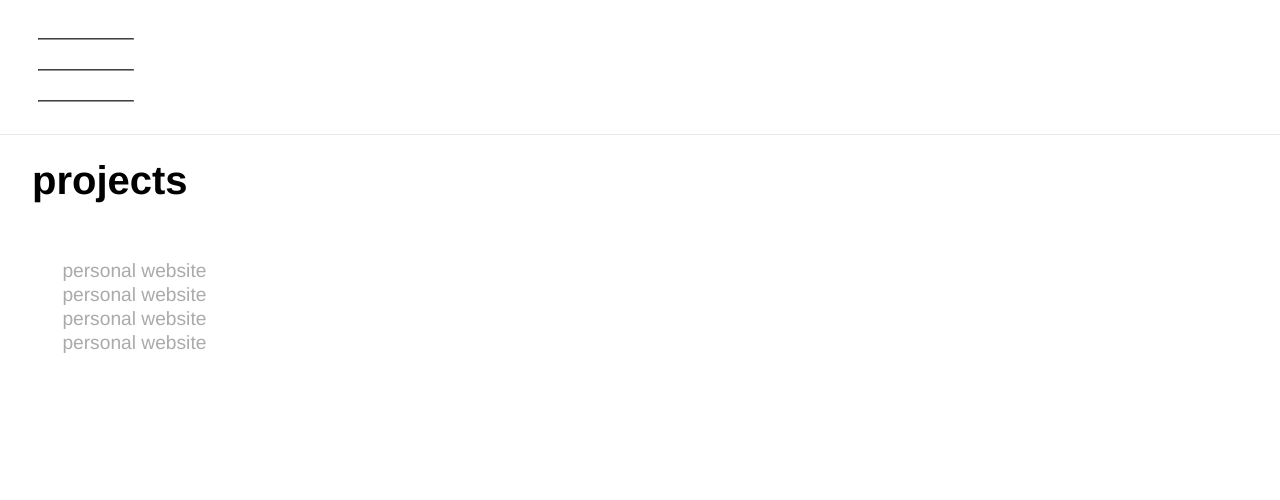
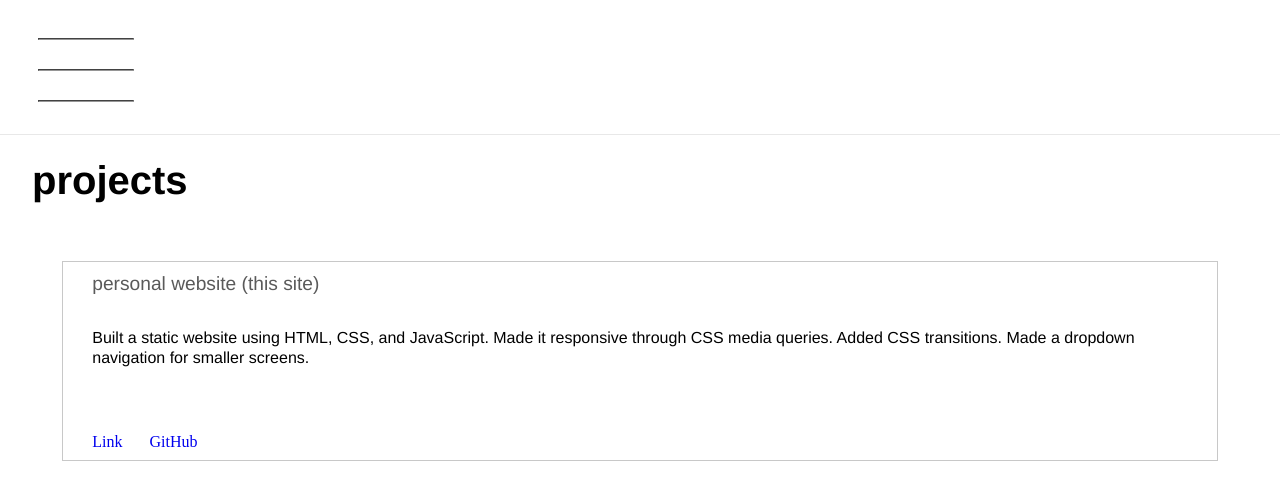
Before and after one commit to davidjeong0628/personal_website, a plain HTML site: page projects.html in a window 1280 px wide. Drawn offline with Linux system fonts and the light colour scheme.

Commit message:
new project page design

```diff
--- a/css/main.css
+++ b/css/main.css
@@ -80,39 +80,52 @@ nav a {
 
 div.project {
     position: relative;
-    width: 100%;
-    height: 3vh;
-    transition: border 1.5s, height 1.5s;
-    /* border: solid 1px #e8e8e8; */
+    width: 95%;
+    height: 25vh;
+    margin-left: auto;
+    margin-right: auto;
+    margin-bottom: 10%;
+    border: solid 1px rgba(200,200,200,1);
+    transition: background-color 1s;
 }
 
 div.project:hover {
-    border: solid 1px #e8e8e8;
-    height: 25vh;
+    background-color: rgba(230, 230, 230, 0.3);
 }
 
 div.project-title {
+    margin-top: 1%;
     margin-left: 2.5%;
     font-size: 1.2rem;
     font-family: 'Helvetica', arial, sans-serif;
-    color: #aaaaaa;
+    color: rgba(90, 90, 90, 1);
 }
 
 div.project-description {
-    display: none;
-    position: absolute;
-    top: 10%;
     font-size: 1rem;
+    margin-top: 3%;
     margin-left: 2.5%;
-    z-index: 1;
+    margin-right: 1%;
+}
+
+div.project-description p {
+    line-height: 130%;
 }
 
 footer.project-footer {
-    display: none;
+    width: 100%;
+    display: block;
     position: absolute;
     margin-left: 2.5%;
     bottom: 5%;
     z-index: 1;
+}
+
+footer.project-footer a {
+    margin-right: 2%;
+    font-weight: 400;
+    text-decoration: none;
+    color: #0000EE;
 }
 
 /* nav {
--- a/js/func.js
+++ b/js/func.js
@@ -22,13 +22,3 @@ function navPosition() {
 
     return navPos;
 }
-
-function addDescription(description, footer) {
-    description.style.display = 'block';
-    footer.style.display = 'block';
-}
-
-function removeDescription(description, footer) {
-    description.style.display = 'none';
-    footer.style.display = 'none';
-}
--- a/projects.html
+++ b/projects.html
@@ -24,24 +24,16 @@
         </nav>
         <main>
             <h1 class="title">projects</h1>
-            <div class="project" onmouseover="addDescription(personalDescription, personalFooter)" onmouseout="removeDescription(personalDescription, personalFooter)">
-                <div class="project-title">personal website</div>
-                <div class="project-description" id="personalDescription">
+            <div class="project">
+                <div class="project-title">personal website (this site)</div>
+                <div class="project-description">
                     <p>Built a static website using HTML, CSS, and JavaScript. Made it responsive through CSS media queries.
                     Added CSS transitions. Made a dropdown navigation for smaller screens.</p>
                 </div>
-                <footer class="project-footer" id="personalFooter">
+                <footer class="project-footer">
+                    <a href="https://davidjeong0628.github.io/personal_website/" target="_blank">Link</a>
                     <a href="https://github.com/davidjeong0628/personal_website" target="_blank">GitHub</a>
                 </footer>
-            </div>
-            <div class="project">
-                <div class="project-title">personal website</div>
-            </div>
-            <div class="project">
-                <div class="project-title">personal website</div>
-            </div>
-            <div class="project">
-                <div class="project-title">personal website</div>
             </div>
         </main>
     </body>
```
